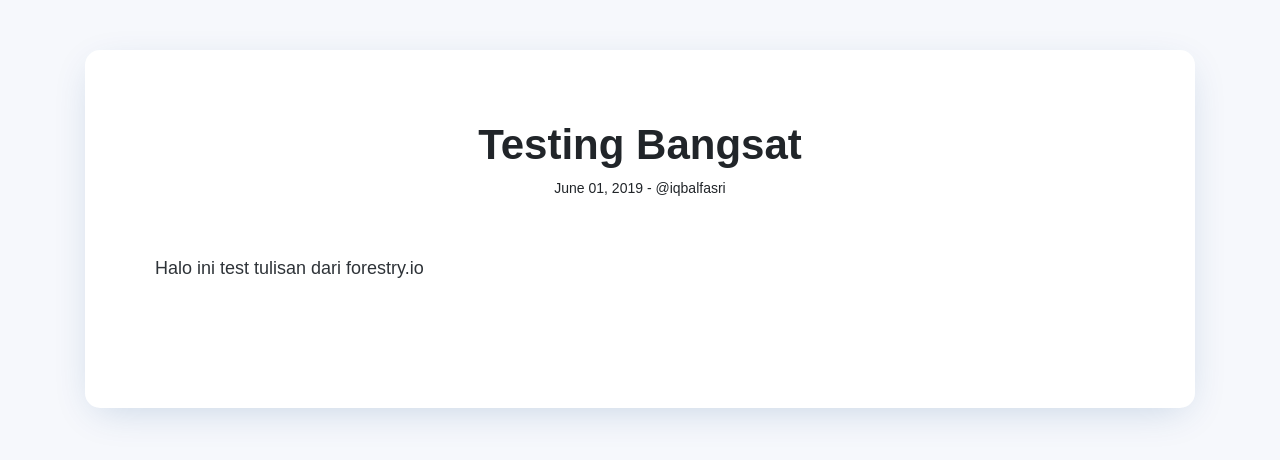
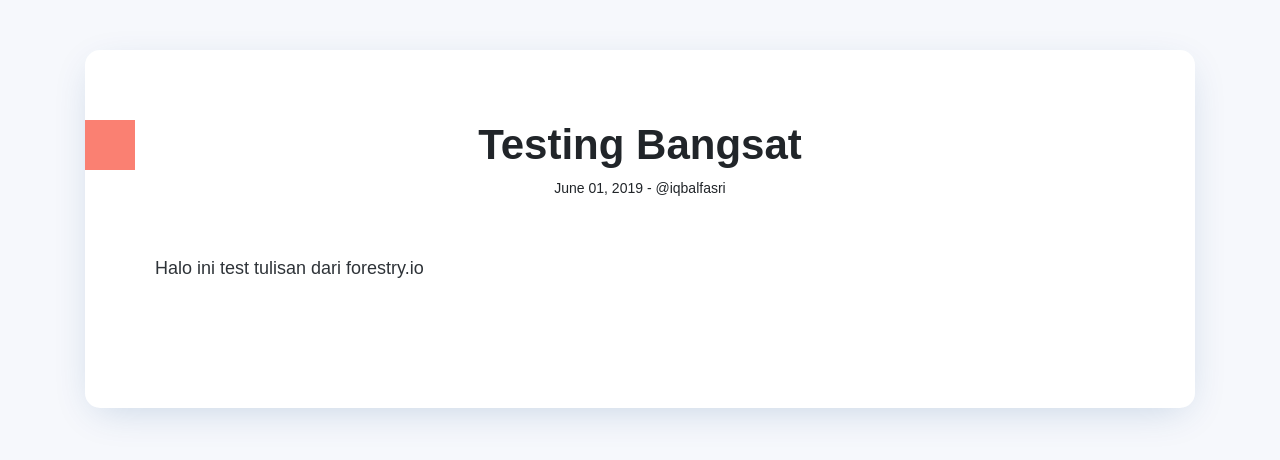
Before and after one commit to iqbalfasri/personal-website, a Gatsby site: page /blog/testing-bangsat/ in a window 1280 px wide. Built offline with nearby package versions, Linux system fonts and the light colour scheme; Gatsby itself is replaced by a stand-in of ours.

```diff
--- a/src/templates/blog-post.js
+++ b/src/templates/blog-post.js
@@ -5,12 +5,23 @@
 import styled from "styled-components"
 
 const BlogDetailWrapper = styled.div`
+  position: relative;
   background-color: white;
   margin: 50px auto;
   border-radius: 15px;
   box-shadow: 0px 10px 40px -10px rgba(0, 64, 128, 0.2);
   padding: 70px;
   box-sizing: border-box;
+
+
+  &:before {
+    position: absolute;
+    content: "";
+    left: 0;
+    width: 50px;
+    height: 50px;
+    background: salmon;
+  }
 `
 
 const BlogDetailTitle = styled.h1`
```
